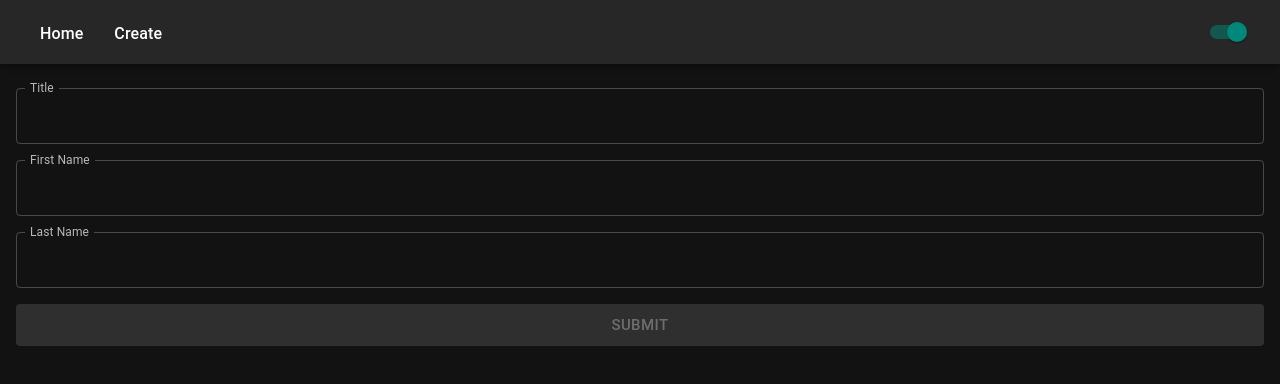
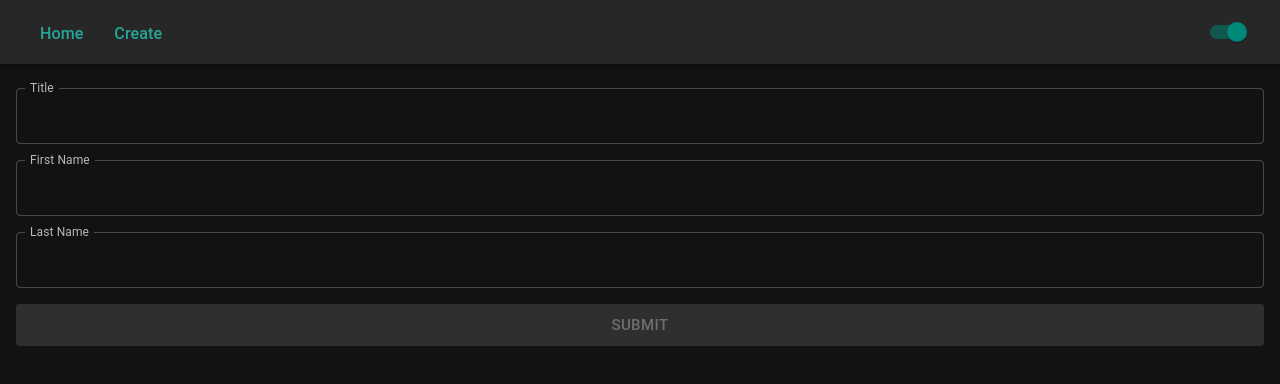
Before and after one commit to iding-ir/mui-react-query, a React (Create React App) app: page /#/create in a window 1280 px wide. Shown: the top 384 px of the page. Built offline with nearby package versions, Linux system fonts and the light colour scheme.

Commit message:
Code refactor

```diff
--- a/src/components/Edit/Edit.tsx
+++ b/src/components/Edit/Edit.tsx
@@ -1,23 +1,10 @@
 import { useQuery, useMutation, useQueryClient } from "react-query";
-import { Link, useParams, useNavigate } from "react-router-dom";
-import { Trans } from "react-i18next";
-import Typography from "@mui/material/Typography";
-import Box from "@mui/material/Box";
+import { useParams, useNavigate } from "react-router-dom";
 
 import { getItem, editItem } from "../../api";
 import { IItem } from "../Items/Items";
 import Form from "../Form/Form";
-import { Styles } from "../../types";
-
-const styles: Styles = {
-  link: {
-    a: {
-      color: "primary.main",
-      textDecoration: "none",
-      fontSize: "1rem",
-    },
-  },
-};
+import NotFound from "../NotFound/NotFound";
 
 const Edit = () => {
   const { id } = useParams();
@@ -39,19 +26,7 @@ const Edit = () => {
   };
 
   return data === "Not found" ? (
-    <>
-      <Typography variant="h5" component="div">
-        <Trans i18nKey="Edit.notFound" />
-      </Typography>
-
-      <Typography variant="h6" component="div">
-        <Box sx={styles.link}>
-          <Link to="/">
-            <Trans i18nKey="Edit.goBack" />
-          </Link>
-        </Box>
-      </Typography>
-    </>
+    <NotFound />
   ) : (
     <Form defaultValues={data} onSubmit={onSubmit} isLoading={isLoading} />
   );
--- a/src/components/Form/Error.tsx
+++ b/src/components/Error/Error.tsx
@@ -17,7 +17,7 @@ interface Props {
 const Error = ({ error, field }: Props) => {
   return error ? (
     <Typography color="error" sx={styles.error}>
-      <Trans i18nKey="Form.Error.required" values={{ field }} />
+      <Trans i18nKey="Error.required" values={{ field }} />
     </Typography>
   ) : null;
 };
--- a/src/components/Form/Form.tsx
+++ b/src/components/Form/Form.tsx
@@ -8,7 +8,7 @@ import { useTranslation } from "react-i18next";
 import { Trans } from "react-i18next";
 
 import { IItem } from "../Items/Items";
-import Error from "./Error";
+import Error from "../Error/Error";
 import { Styles } from "../../types";
 
 const styles: Styles = {
--- a/src/components/Layout/Layout.tsx
+++ b/src/components/Layout/Layout.tsx
@@ -1,35 +1,13 @@
-import * as React from "react";
-import { useContext } from "react";
-import AppBar from "@mui/material/AppBar";
 import Box from "@mui/material/Box";
 import Toolbar from "@mui/material/Toolbar";
-import Typography from "@mui/material/Typography";
-import { Link } from "react-router-dom";
-import { Trans } from "react-i18next";
-import Switch from "@mui/material/Switch";
 
 import { Styles } from "../../types";
-import { ThemeContext } from "../../themes";
+import Navbar from "../Navbar/Navbar";
 
 const styles: Styles = {
-  link: {
-    a: {
-      padding: "0 1rem",
-      color: "#ffffff",
-      textDecoration: "none",
-      fontSize: "1rem",
-    },
-  },
-  wrapper: {
-    display: "flex",
-  },
   main: {
     padding: "1rem",
     width: "100%",
-  },
-  pusher: {
-    width: "100%",
-    flexShrink: "10",
   },
 };
 
@@ -38,39 +16,9 @@ interface Props {
 }
 
 export default function Layout({ children }: Props) {
-  const { mode, setMode } = useContext(ThemeContext);
-
   return (
     <Box sx={styles.wrapper}>
-      <AppBar position="fixed">
-        <Toolbar>
-          <Typography variant="h6" noWrap component="div">
-            <Box sx={styles.link}>
-              <Link to="/">
-                <Trans i18nKey="Navbar.home" />
-              </Link>
-            </Box>
-          </Typography>
-
-          <Typography variant="h6" noWrap component="div">
-            <Box sx={styles.link}>
-              <Link to="/create">
-                <Trans i18nKey="Navbar.create" />
-              </Link>
-            </Box>
-          </Typography>
-
-          <Box sx={styles.pusher} />
-
-          <Switch
-            inputProps={{ "aria-label": "Theme switch" }}
-            checked={mode === "dark"}
-            onChange={(event: React.ChangeEvent<HTMLInputElement>) => {
-              setMode && setMode(event.target.checked ? "dark" : "light");
-            }}
-          />
-        </Toolbar>
-      </AppBar>
+      <Navbar />
 
       <Box component="main" sx={styles.main}>
         <Toolbar />
--- /dev/null
+++ b/src/components/Navbar/Navbar.tsx
@@ -0,0 +1,70 @@
+import { useContext, ChangeEvent } from "react";
+import AppBar from "@mui/material/AppBar";
+import Box from "@mui/material/Box";
+import Toolbar from "@mui/material/Toolbar";
+import Typography from "@mui/material/Typography";
+import { Link } from "react-router-dom";
+import { Trans } from "react-i18next";
+import Switch from "@mui/material/Switch";
+import { useTranslation } from "react-i18next";
+
+import { Styles } from "../../types";
+import { ThemeContext } from "../../themes";
+
+const styles: Styles = {
+  link: {
+    a: {
+      padding: "0 1rem",
+      color: "primary.light",
+      textDecoration: "none",
+      fontSize: "1rem",
+    },
+  },
+  wrapper: {
+    display: "flex",
+  },
+  pusher: {
+    width: "100%",
+    flexShrink: "10",
+  },
+};
+
+const Navbar = () => {
+  const { t } = useTranslation();
+
+  const { mode, setMode } = useContext(ThemeContext);
+
+  return (
+    <AppBar position="fixed">
+      <Toolbar>
+        <Typography variant="h6" noWrap component="div">
+          <Box sx={styles.link}>
+            <Link to="/">
+              <Trans i18nKey="Navbar.home" />
+            </Link>
+          </Box>
+        </Typography>
+
+        <Typography variant="h6" noWrap component="div">
+          <Box sx={styles.link}>
+            <Link to="/create">
+              <Trans i18nKey="Navbar.create" />
+            </Link>
+          </Box>
+        </Typography>
+
+        <Box sx={styles.pusher} />
+
+        <Switch
+          inputProps={{ "aria-label": t("Navbar.theme") }}
+          checked={mode === "dark"}
+          onChange={(event: ChangeEvent<HTMLInputElement>) => {
+            setMode(event.target.checked ? "dark" : "light");
+          }}
+        />
+      </Toolbar>
+    </AppBar>
+  );
+};
+
+export default Navbar;
--- /dev/null
+++ b/src/components/NotFound/NotFound.tsx
@@ -0,0 +1,36 @@
+import { Link } from "react-router-dom";
+import { Trans } from "react-i18next";
+import Typography from "@mui/material/Typography";
+import Box from "@mui/material/Box";
+
+import { Styles } from "../../types";
+
+const styles: Styles = {
+  link: {
+    a: {
+      color: "primary.main",
+      textDecoration: "none",
+      fontSize: "1rem",
+    },
+  },
+};
+
+const NotFound = () => {
+  return (
+    <>
+      <Typography variant="h5" component="div">
+        <Trans i18nKey="NotFound.notFound" />
+      </Typography>
+
+      <Typography variant="h6" component="div">
+        <Box sx={styles.link}>
+          <Link to="/">
+            <Trans i18nKey="NotFound.goBack" />
+          </Link>
+        </Box>
+      </Typography>
+    </>
+  );
+};
+
+export default NotFound;
--- a/src/localization/languages/en.ts
+++ b/src/localization/languages/en.ts
@@ -7,17 +7,18 @@ const localization = {
   Navbar: {
     home: "Home",
     create: "Create",
+    theme: "Switch Theme",
   },
   Form: {
-    Error: {
-      required: "{{field}} is required",
-    },
     title: "Title",
     firstName: "First Name",
     lastName: "Last Name",
     submit: "Submit",
   },
-  Edit: {
+  Error: {
+    required: "{{field}} is required",
+  },
+  NotFound: {
     notFound: "Item not found!",
     goBack: "Go back...",
   },
```
